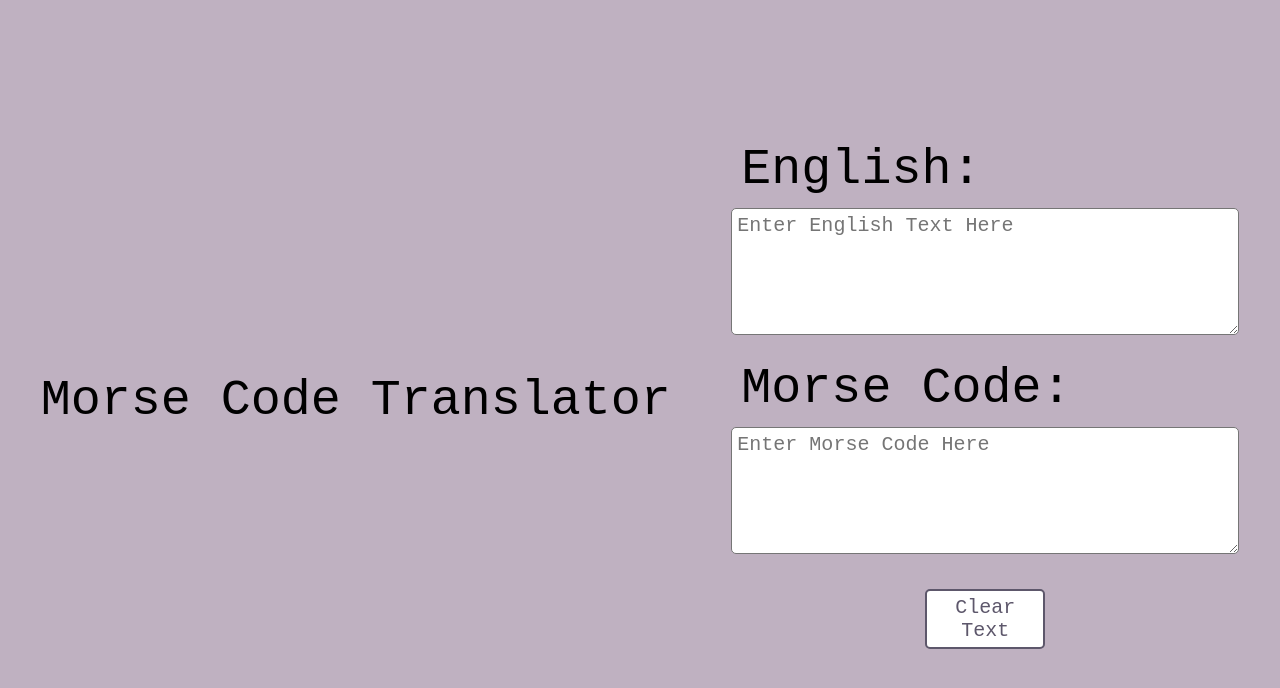
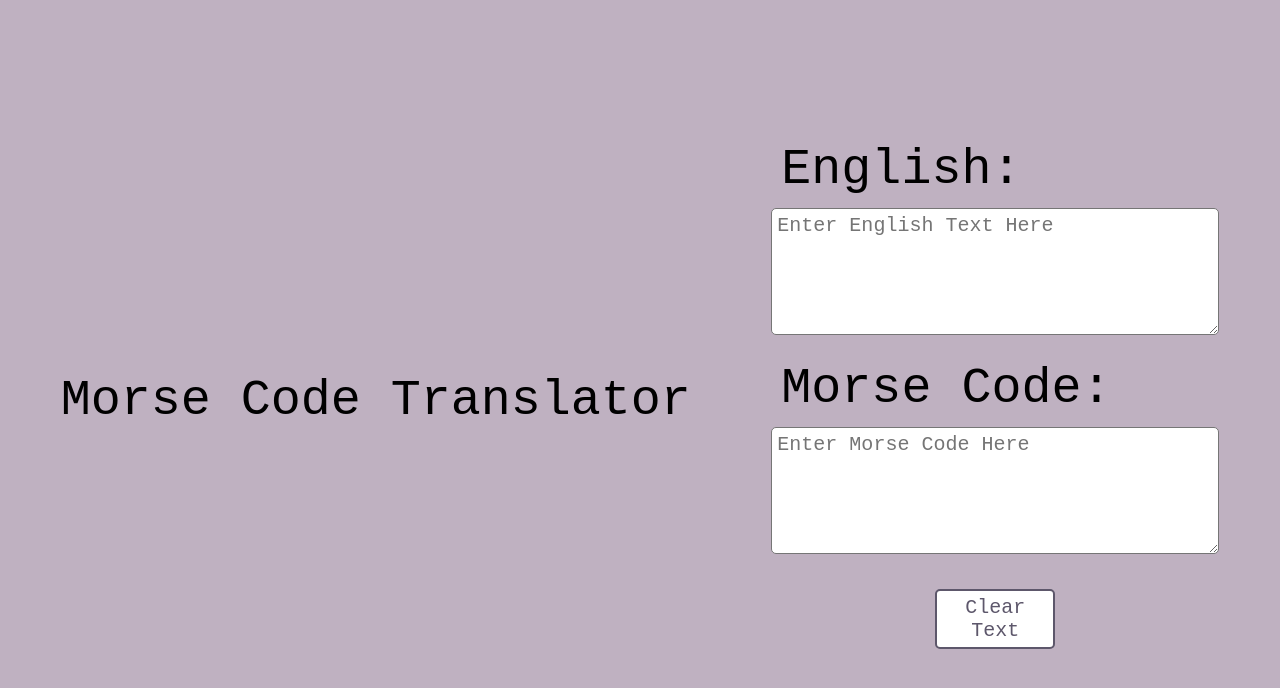
Before and after one commit to candylui21/Morse-Code-Translator, a website with bundled scripts: page index.html in a window 1280 px wide. Built offline with nearby package versions, Linux system fonts and the light colour scheme.

Commit message:
final styling

```diff
--- a/index.html
+++ b/index.html
@@ -18,7 +18,7 @@
                     <textarea
                         name="English"
                         id="english"
-                        cols="40"
+                        cols="35"
                         rows="5"
                         placeholder="Enter English Text Here"
                     ></textarea>
@@ -29,7 +29,7 @@
                     <textarea
                         name="morseCode"
                         id="morseCode"
-                        cols="40"
+                        cols="35"
                         rows="5"
                         placeholder="Enter Morse Code Here"
                     ></textarea>
--- a/styles.scss
+++ b/styles.scss
@@ -70,6 +70,7 @@ body {
     position: absolute;
     text-align: center;
     color: rgba(255, 0, 0, 0.699);
+    margin: 0 10px;
 }
 .translateAndError {
     display: block;
```
Also changed, not shown: styles.css.
